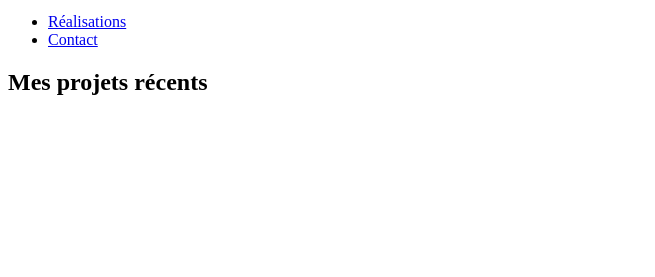
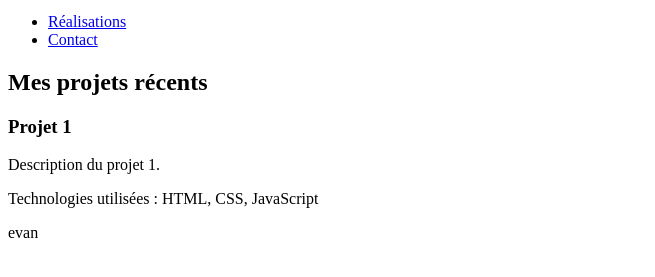
Before and after one commit to romyklk/gp-b1-j1, a plain HTML site: page index.html in a window 1280 px wide. Shown: the part 101-378 px from the top of the page, without its empty margins (0-655 px from the left). Drawn offline with Linux system fonts and the light colour scheme.

Commit message:
evan ajout de baslise p

```diff
--- a/index.html
+++ b/index.html
@@ -19,6 +19,12 @@
 
     <main>
         <h2>Mes projets récents</h2>
+        <section>
+            <h3>Projet 1</h3>
+            <p>Description du projet 1.</p>
+            <p>Technologies utilisées : HTML, CSS, JavaScript</p>
+            <p>evan</p>
+        </section>
     </main>
 </body>
 </html>
```
